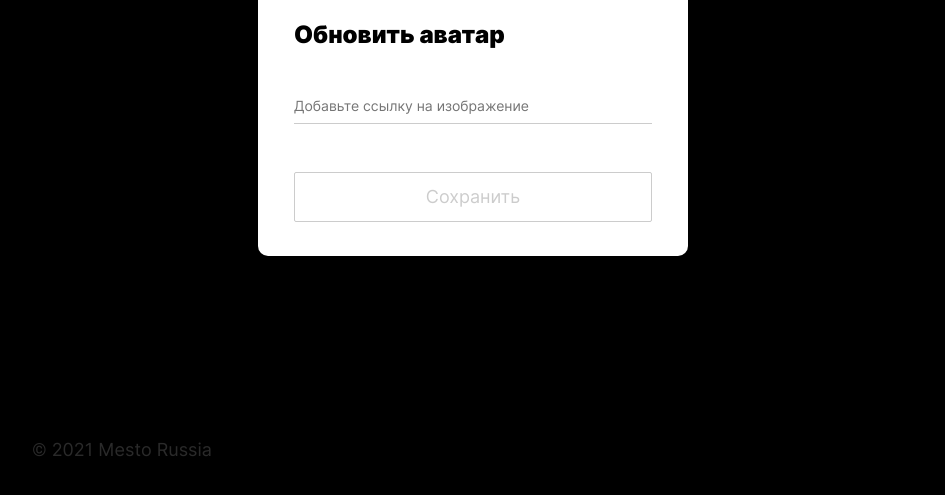
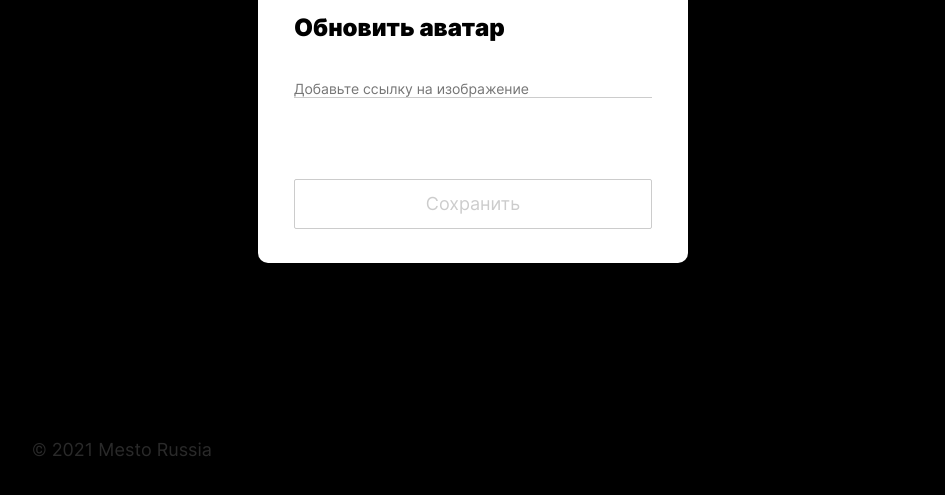
Before and after one commit to kuliznikovjeka/mesto-project-ff, a website built with webpack: page src/index.html in a window 1280 px wide. Both pictures are taken after a click on the button 259 px from the left and 216 px from the top of the page. Shown: the part 279-774 px from the top of the page, without its empty margins (167-1112 px from the left). Built offline with nearby package versions, Linux system fonts and the light colour scheme; no server answers.

Commit message:
feat: исправлено дергание попапа при появлении ошибок

```diff
--- a/src/styles/base/common.css
+++ b/src/styles/base/common.css
@@ -1,4 +1,6 @@
 .text-input-error {
   display: block;
   font-size: 12px;
+  min-height: 28px;
+  margin-block-start: 5px;
 }
--- a/src/styles/components/popup/__content/popup__content.css
+++ b/src/styles/components/popup/__content/popup__content.css
@@ -1,11 +1,11 @@
 .popup__content {
-  max-width: 430px;
-  width: 100%;
   background-color: #fff;
   border-radius: 10px;
+  box-sizing: border-box;
+  max-width: 430px;
+  padding: 34px 36px;
   position: relative;
-  box-sizing: border-box;
-  padding: 34px 36px;
+  width: 100%;
 }
 
 @media screen and (max-width: 568px) {
--- a/src/styles/components/popup/__input/popup__input.css
+++ b/src/styles/components/popup/__input/popup__input.css
@@ -1,17 +1,17 @@
 .popup__input {
-  width: 100%;
-  height: 47px;
+  inline-size: 100%;
+  block-size: 47px;
   border: 0;
-  border-bottom: 1px solid rgba(0, 0, 0, .2);
+  border-block-end: 1px solid rgba(0, 0, 0, .2);
   font-size: 14px;
   line-height: 18px;
   box-sizing: border-box;
   padding: 10px 0 0;
-  margin-bottom: 10px;
+  max-block-size: 28px;
 }
 
 .popup__input:last-of-type {
-  margin-bottom: 0;
+  margin-block-end: 0;
 }
 
 @media screen and (max-width: 568px) {
```
